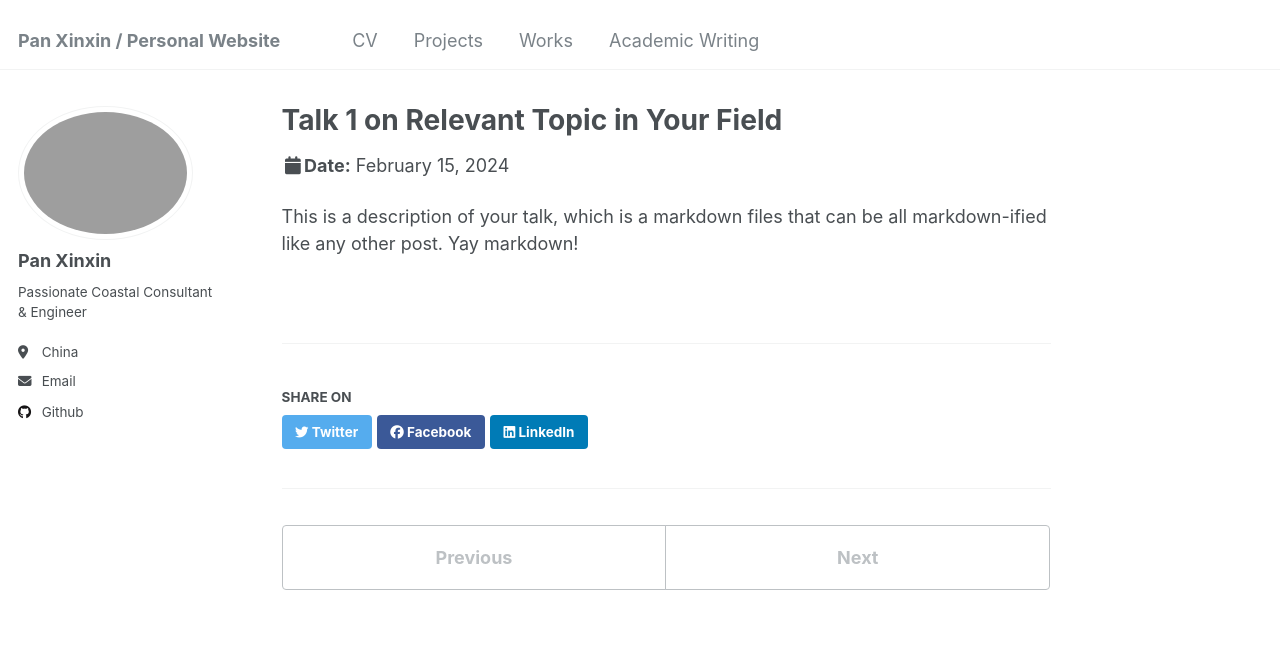
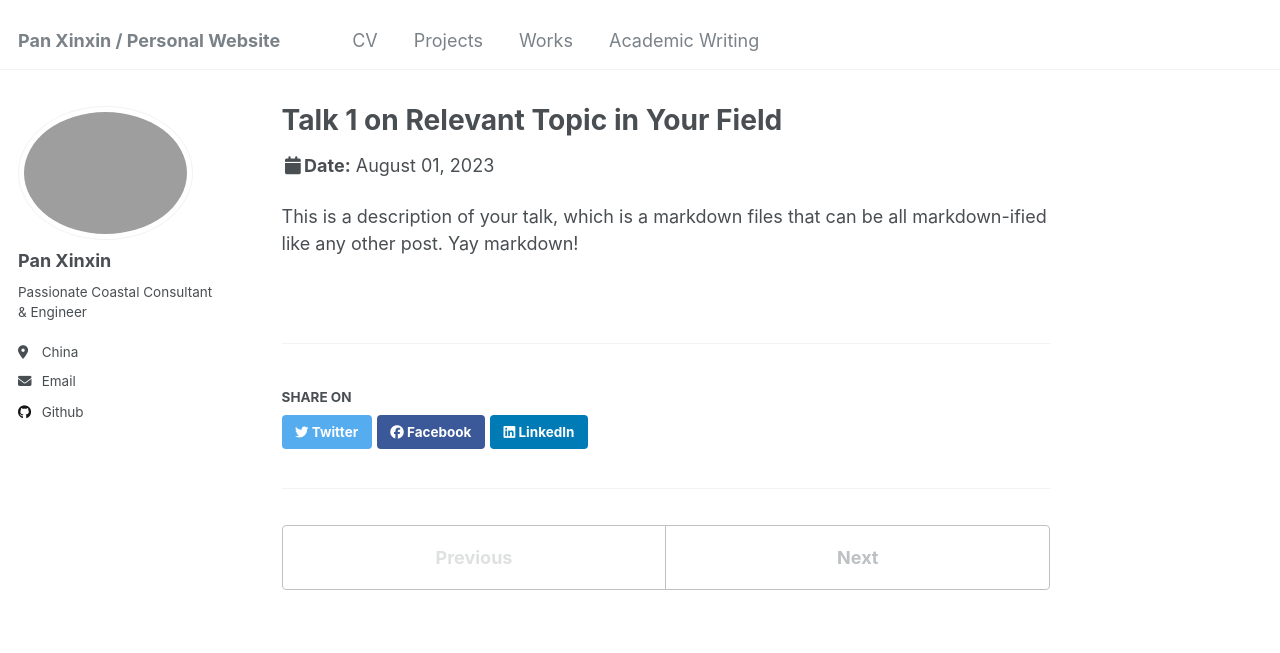
Before and after one commit to kingdaxing/kingdaxing.github.io, a Jekyll site: the page built from _talks/proj-4-2023-08-01-Eco-hydrology.md, in a window 1280 px wide and 944 px high. Shown: the top 653 px of the window. Built offline with Jekyll 4.4.1, drawn with Linux system fonts in a browser that asks for light colours.

Commit message:
Update and rename proj-4-2024-02-01-Eco-hydrology.md to proj-4-2023-08-01-Eco-hydrology.md

```diff
--- a/_talks/proj-4-2024-02-01-Eco-hydrology.md
+++ b/_talks/proj-4-2023-08-01-Eco-hydrology.md
@@ -2,9 +2,9 @@
 title: "Talk 1 on Relevant Topic in Your Field"
 collection: talks
 type: "T&C Terrestrial Biosphere Model"
-permalink: /talks/proj-4-2024-02-15-Eco-hydrology
+permalink: /talks/proj-4-2023-08-01-Eco-hydrology
 venue: "Eco-Hydrology Module"
-date: 2024-02-15
+date: 2023-08-01
 location: "NUS"
 ---
 
```
